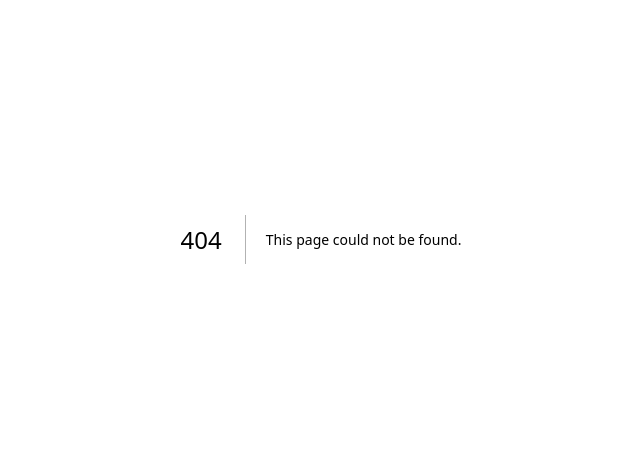
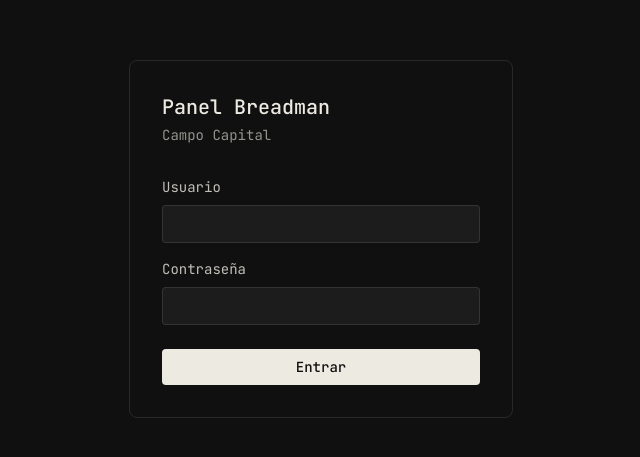
Before and after one commit to Niukid/breadman-studio, a Next.js app: page /panel/login in a window 1280 px wide. Before the commit this address had no page. Shown: the part 161-618 px from the top of the page, without its empty margins (319-959 px from the left). Built offline with nearby package versions, Linux system fonts and the light colour scheme.

Commit message:
feat(panel): pantalla de login

```diff
--- /dev/null
+++ b/app/panel/login/page.tsx
@@ -0,0 +1,94 @@
+"use client";
+
+import { useState, Suspense } from "react";
+import { useRouter, useSearchParams } from "next/navigation";
+
+function LoginForm() {
+  const router = useRouter();
+  const searchParams = useSearchParams();
+  const [username, setUsername] = useState("");
+  const [password, setPassword] = useState("");
+  const [error, setError] = useState<string | null>(null);
+  const [loading, setLoading] = useState(false);
+
+  async function handleSubmit(e: React.FormEvent) {
+    e.preventDefault();
+    setError(null);
+    setLoading(true);
+    try {
+      const res = await fetch("/api/panel/login", {
+        method: "POST",
+        headers: { "Content-Type": "application/json" },
+        body: JSON.stringify({ username, password }),
+      });
+      if (!res.ok) {
+        const data = await res.json().catch(() => ({}));
+        setError(data.error || "No se pudo iniciar sesión");
+        setLoading(false);
+        return;
+      }
+      const next = searchParams.get("next") || "/panel/campo-capital";
+      router.push(next);
+      router.refresh();
+    } catch {
+      setError("Error de conexión. Intenta de nuevo.");
+      setLoading(false);
+    }
+  }
+
+  return (
+    <div
+      className="min-h-screen flex items-center justify-center px-6"
+      style={{ background: "#101010", color: "#EDEAE2" }}
+    >
+      <form
+        onSubmit={handleSubmit}
+        className="w-full max-w-sm border border-white/10 rounded-lg p-8"
+      >
+        <h1 className="text-xl font-medium mb-1">Panel Breadman</h1>
+        <p className="text-sm opacity-60 mb-8">Campo Capital</p>
+
+        <label className="block text-sm mb-2 opacity-80">Usuario</label>
+        <input
+          type="text"
+          value={username}
+          onChange={(e) => setUsername(e.target.value)}
+          autoComplete="username"
+          className="w-full mb-4 px-3 py-2 rounded bg-white/5 border border-white/10 outline-none focus:border-white/30 text-sm"
+        />
+
+        <label className="block text-sm mb-2 opacity-80">Contraseña</label>
+        <input
+          type="password"
+          value={password}
+          onChange={(e) => setPassword(e.target.value)}
+          autoComplete="current-password"
+          className="w-full mb-6 px-3 py-2 rounded bg-white/5 border border-white/10 outline-none focus:border-white/30 text-sm"
+        />
+
+        {error && (
+          <p className="text-sm mb-4" style={{ color: "#BA5130" }}>
+            {error}
+          </p>
+        )}
+
+        <button
+          type="submit"
+          disabled={loading}
+          className="w-full py-2 rounded text-sm font-medium disabled:opacity-50"
+          style={{ background: "#EDEAE2", color: "#101010" }}
+        >
+          {loading ? "Entrando..." : "Entrar"}
+        </button>
+      </form>
+    </div>
+  );
+}
+
+export default function LoginPage() {
+  return (
+    <Suspense fallback={null}>
+      <LoginForm />
+    </Suspense>
+  );
+}
```
